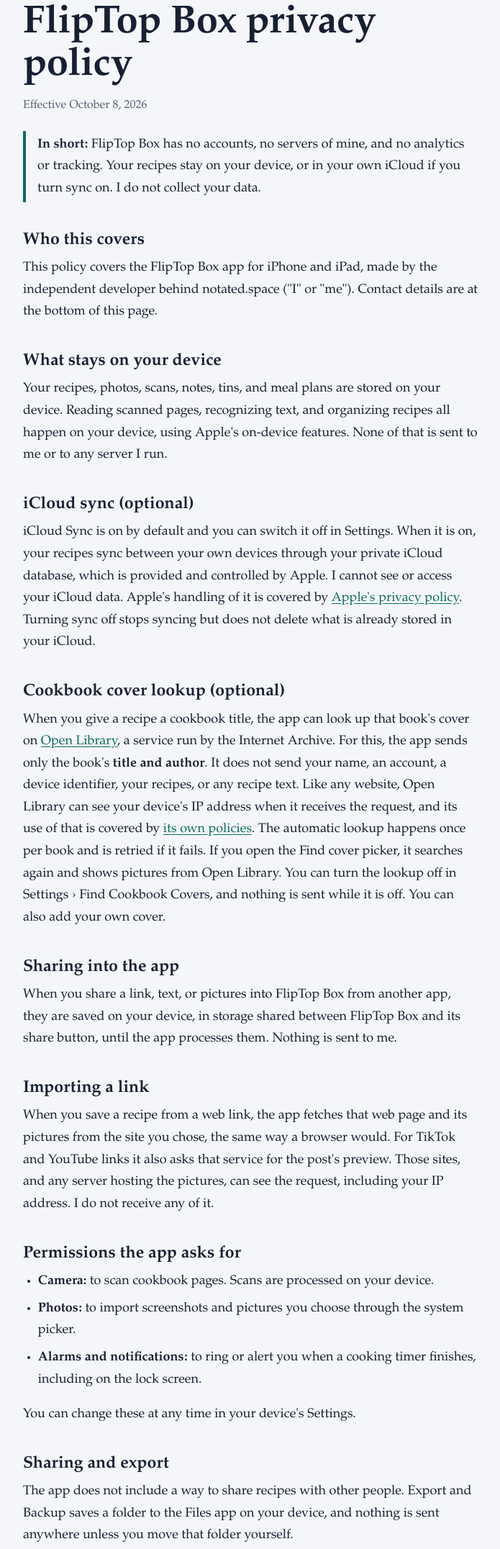
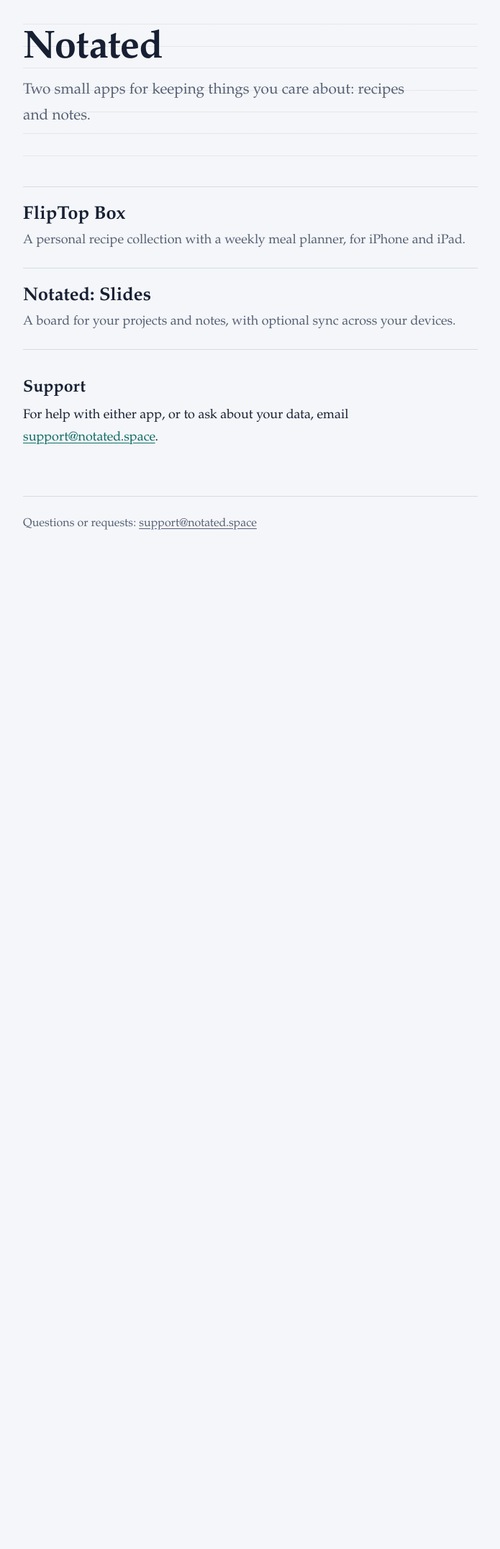
Before and after one commit to saltcuredeggs/notated-site, a plain HTML site: page index.html in a window 1280 px wide. Shown: the part 91-2243 px from the top of the page at 72% size, without its empty margins (292-987 px from the left). After the commit the page ends 886 px from the top, so only its background shows below. Drawn offline with Linux system fonts and the light colour scheme.

Commit message:
Add files via upload

```diff
--- a/index.html
+++ b/index.html
@@ -1,66 +1,36 @@
 <!DOCTYPE html>
 <html lang="en">
+
 <head>
     <meta charset="utf-8">
     <meta name="viewport" content="width=device-width, initial-scale=1">
-<title>FlipTop Box privacy policy</title>
-<meta name="description" content="How FlipTop Box handles your data.">
-<link rel="stylesheet" href="../../style.css">
+    <title>Notated: apps by an independent developer</title>
+    <meta name="description" content="FlipTop Box and Notated: Slides, apps by an independent developer.">
+    <link rel="stylesheet" href="style.css">
 </head>
+
 <body>
     <div class="wrap">
-<header class="site"><a href="../../">Notated</a></header>
+        <header class="site"><a href="./">Notated</a></header>
         <main>
 
-<h1>FlipTop Box privacy policy</h1>
-<p class="meta">Effective October 8, 2026</p>
-
-<p class="note"><strong>In short:</strong> FlipTop Box has no accounts, no servers of mine, and no analytics or tracking. Your recipes stay on your device, or in your own iCloud if you turn sync on. I do not collect your data.</p>
-
-<h2>Who this covers</h2>
-<p>This policy covers the FlipTop Box app for iPhone and iPad, made by the independent developer behind notated.space ("I" or "me"). Contact details are at the bottom of this page.</p>
-
-<h2>What stays on your device</h2>
-<p>Your recipes, photos, scans, notes, tins, and meal plans are stored on your device. Reading scanned pages, recognizing text, and organizing recipes all happen on your device, using Apple's on-device features. None of that is sent to me or to any server I run.</p>
-
-<h2>iCloud sync (optional)</h2>
-<p>iCloud Sync is on by default and you can switch it off in Settings. When it is on, your recipes sync between your own devices through your private iCloud database, which is provided and controlled by Apple. I cannot see or access your iCloud data. Apple's handling of it is covered by <a href="https://www.apple.com/legal/privacy/">Apple's privacy policy</a>. Turning sync off stops syncing but does not delete what is already stored in your iCloud.</p>
-
-<h2>Cookbook cover lookup (optional)</h2>
-<p>When you give a recipe a cookbook title, the app can look up that book's cover on <a href="https://openlibrary.org">Open Library</a>, a service run by the Internet Archive. For this, the app sends only the book's <strong>title and author</strong>. It does not send your name, an account, a device identifier, your recipes, or any recipe text. Like any website, Open Library can see your device's IP address when it receives the request, and its use of that is covered by <a href="https://archive.org/about/terms.php">its own policies</a>. The automatic lookup happens once per book and is retried if it fails. If you open the Find cover picker, it searches again and shows pictures from Open Library. You can turn the lookup off in Settings › Find Cookbook Covers, and nothing is sent while it is off. You can also add your own cover.</p>
-
-<h2>Sharing into the app</h2>
-<p>When you share a link, text, or pictures into FlipTop Box from another app, they are saved on your device, in storage shared between FlipTop Box and its share button, until the app processes them. Nothing is sent to me.</p>
-
-<h2>Importing a link</h2>
-<p>When you save a recipe from a web link, the app fetches that web page and its pictures from the site you chose, the same way a browser would. For TikTok and YouTube links it also asks that service for the post's preview. Those sites, and any server hosting the pictures, can see the request, including your IP address. I do not receive any of it.</p>
-
-<h2>Permissions the app asks for</h2>
-<ul>
-<li><strong>Camera:</strong> to scan cookbook pages. Scans are processed on your device.</li>
-<li><strong>Photos:</strong> to import screenshots and pictures you choose through the system picker.</li>
-<li><strong>Alarms and notifications:</strong> to ring or alert you when a cooking timer finishes, including on the lock screen.</li>
+            <div class="ruled">
+                <h1>Notated</h1>
+                <p class="lede">Two small apps for keeping things you care about: recipes and notes.</p>
+            </div>
+            <ul class="apps">
+                <li>
+                    <h2><a href="fliptop-box/">FlipTop Box</a></h2>
+                    <p>A personal recipe collection with a weekly meal planner, for iPhone and iPad.</p>
+                </li>
+                <li>
+                    <h2><a href="notated-slides/">Notated: Slides</a></h2>
+                    <p>A board for your projects and notes, with optional sync across your devices.</p>
+                </li>
             </ul>
-<p>You can change these at any time in your device's Settings.</p>
-
-<h2>Sharing and export</h2>
-<p>The app does not include a way to share recipes with other people. Export and Backup saves a folder to the Files app on your device, and nothing is sent anywhere unless you move that folder yourself.</p>
-
-<h2>What I do not do</h2>
-<ul>
-<li>I do not require an account.</li>
-<li>I do not use analytics, advertising, or tracking tools.</li>
-<li>I do not sell or share personal data, because I do not receive any.</li>
-</ul>
-
-<h2>Children</h2>
-<p>FlipTop Box is not directed at children and does not collect personal information from anyone.</p>
-
-<h2>Changes to this policy</h2>
-<p>If this policy changes, I will update this page and the effective date above.</p>
-
-<h2>Contact</h2>
-<p>Questions about this policy: <a href="mailto:support@notated.space">support@notated.space</a></p>
+            <h2>Support</h2>
+            <p>For help with either app, or to ask about your data, email <a
+                    href="mailto:support@notated.space">support@notated.space</a>.</p>
 
         </main>
         <footer class="site">
@@ -68,4 +38,5 @@
         </footer>
     </div>
 </body>
+
 </html>
```
Lines whose indentation alone changed are shown as unchanged.
